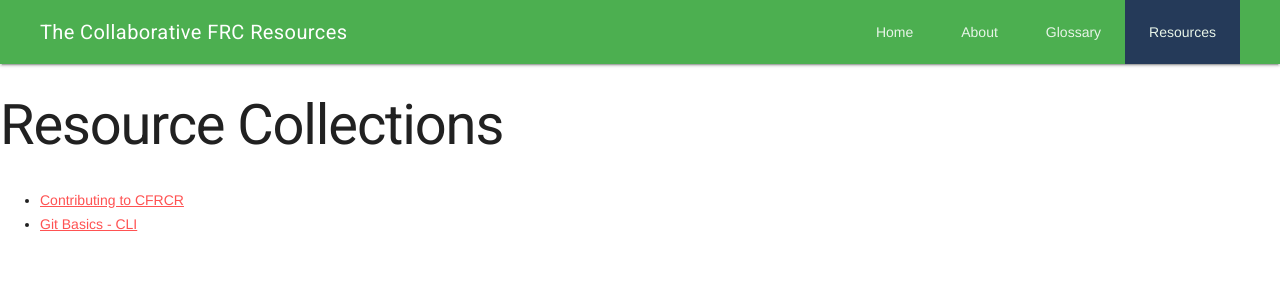
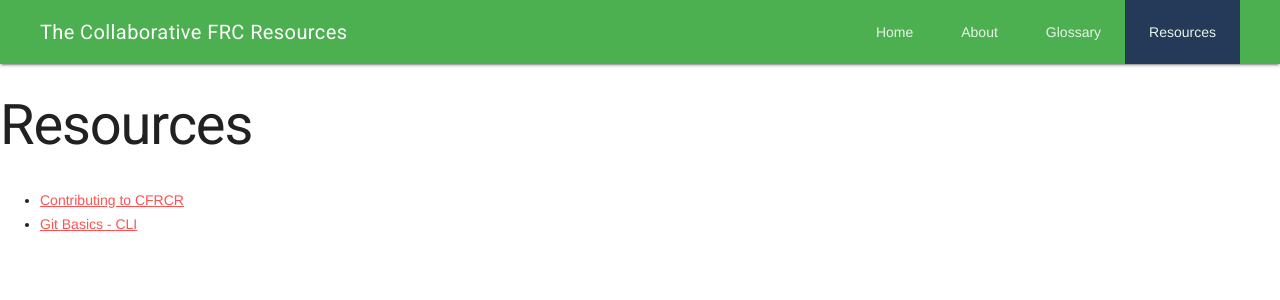
Before and after one commit to CFRCR/CFRCR, a Jekyll site: the page built from resources.html, in a window 1280 px wide. Shown: the top 300 px of the page. Built offline with Jekyll 4.4.1, drawn with Linux system fonts in a browser that asks for light colours; nearby versions of some CDN libraries.

Commit message:
Added title to resources index

```diff
--- a/resources.html
+++ b/resources.html
@@ -1,8 +1,9 @@
 ---
+title: Resources
 layout: default
 permalink: /resources/
 ---
-<h1>Resource Collections</h1>
+<h1>{{ page.title }}</h1>
 
 <ul>
   {% for collection in site.rsrc_indices %}
```
